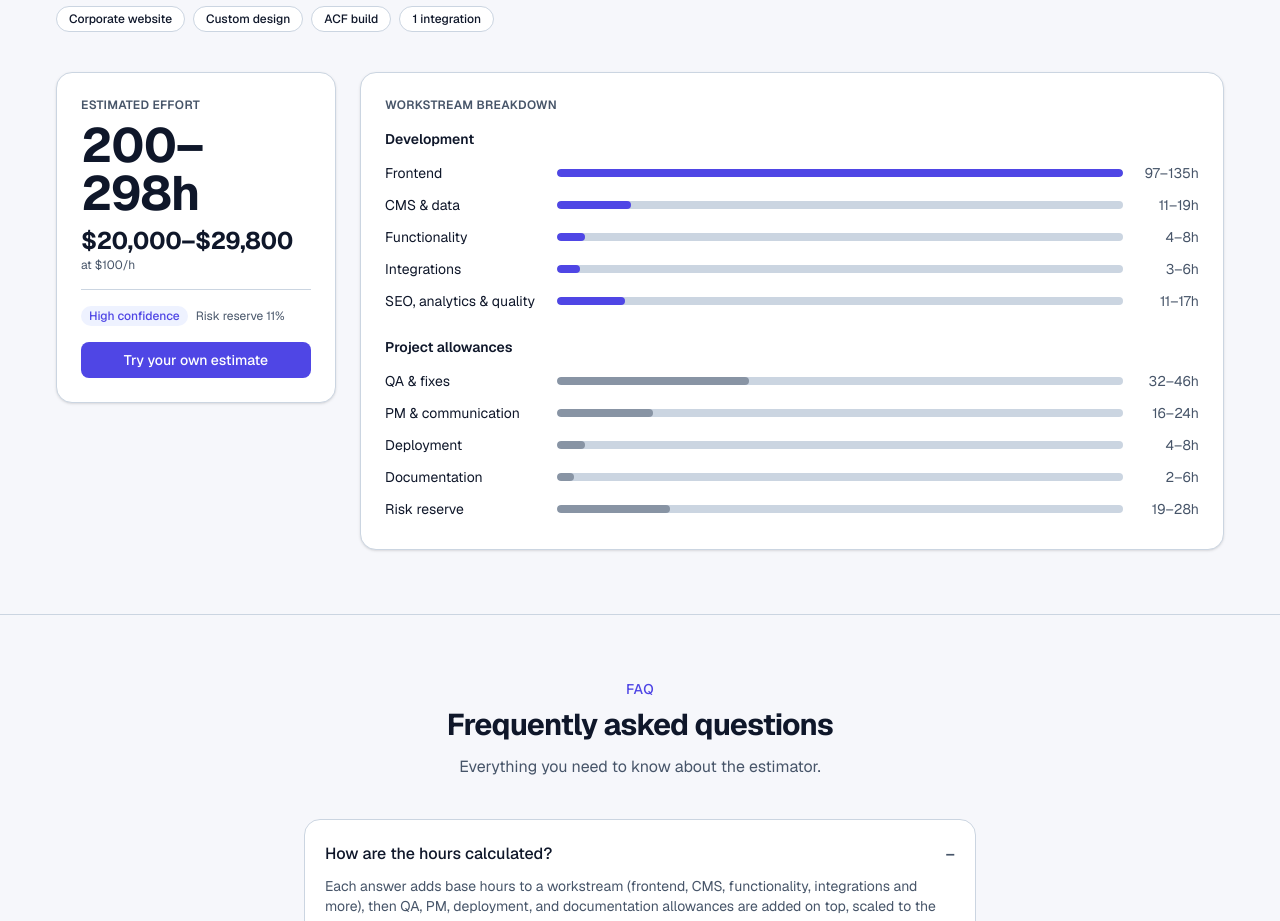
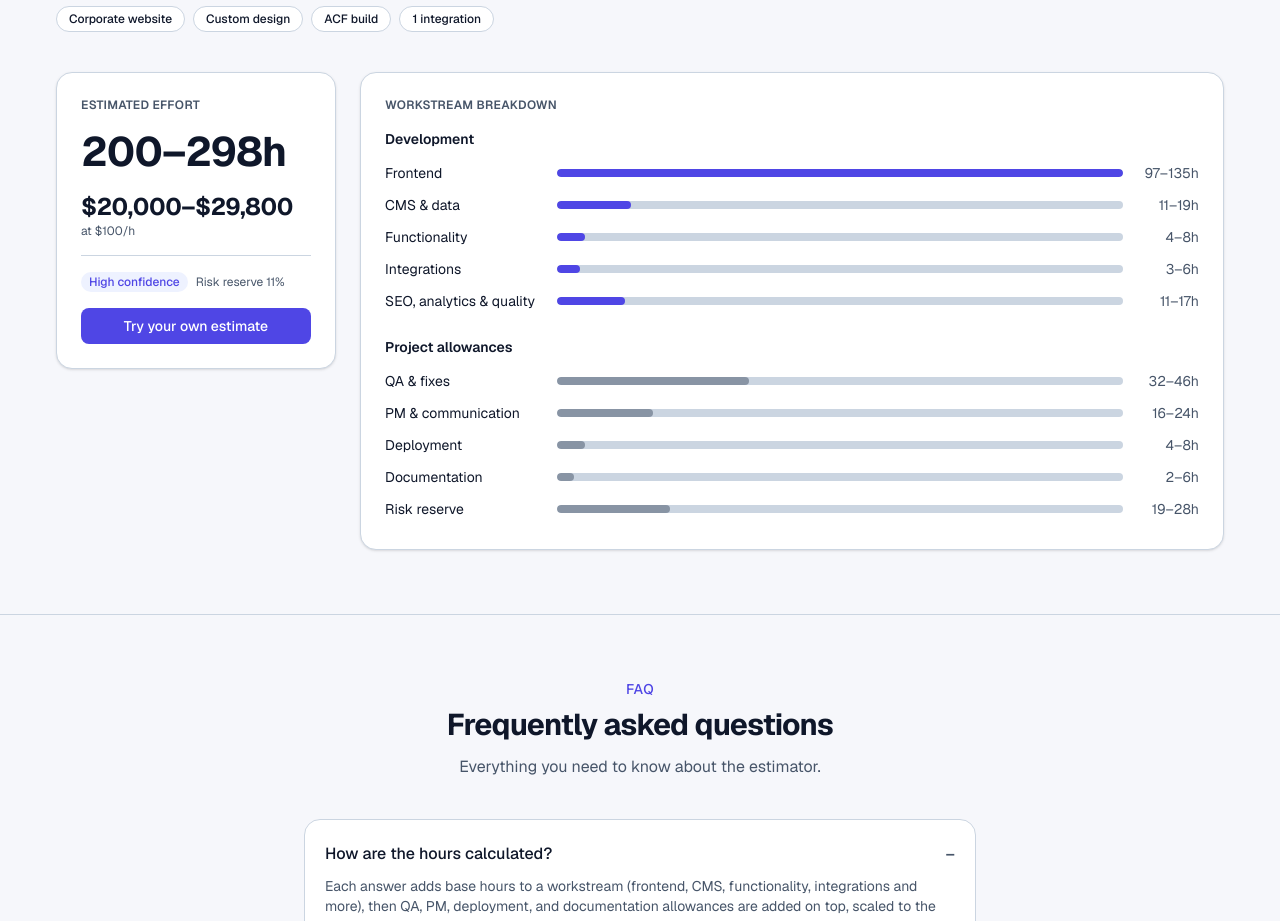
Before and after one commit to YedomakhaDev/wp-website-estimator, a Next.js app: page / in a window 1280 px wide. Shown: the part 2760-3681 px from the top of the page. Built offline with nearby package versions, Linux system fonts and the light colour scheme.

Commit message:
polish: shrink Example estimate hours figure to 41px
Was text-5xl (48px), which wrapped "200–298h" onto two lines in the
narrow summary card.

```diff
--- a/src/components/ExampleEstimate.tsx
+++ b/src/components/ExampleEstimate.tsx
@@ -74,7 +74,7 @@ export default function ExampleEstimate() {
                         <p className="text-xs font-semibold uppercase tracking-wide text-muted-foreground">
                             Estimated effort
                         </p>
-                        <p className="mt-2 text-5xl font-bold tracking-tight text-foreground">200–298h</p>
+                        <p className="mt-2 text-[41px] font-bold tracking-tight text-foreground">200–298h</p>
                         <p className="mt-2 text-2xl font-bold tracking-tight text-foreground">$20,000–$29,800</p>
                         <p className="text-xs text-muted-foreground">at $100/h</p>
 
```
